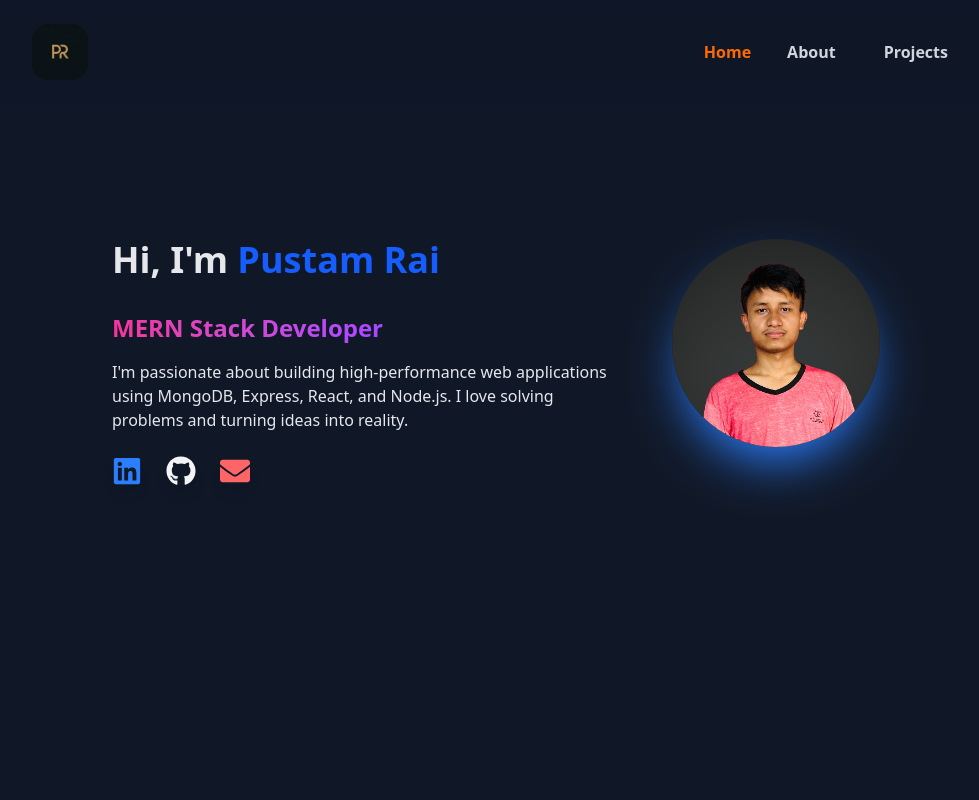
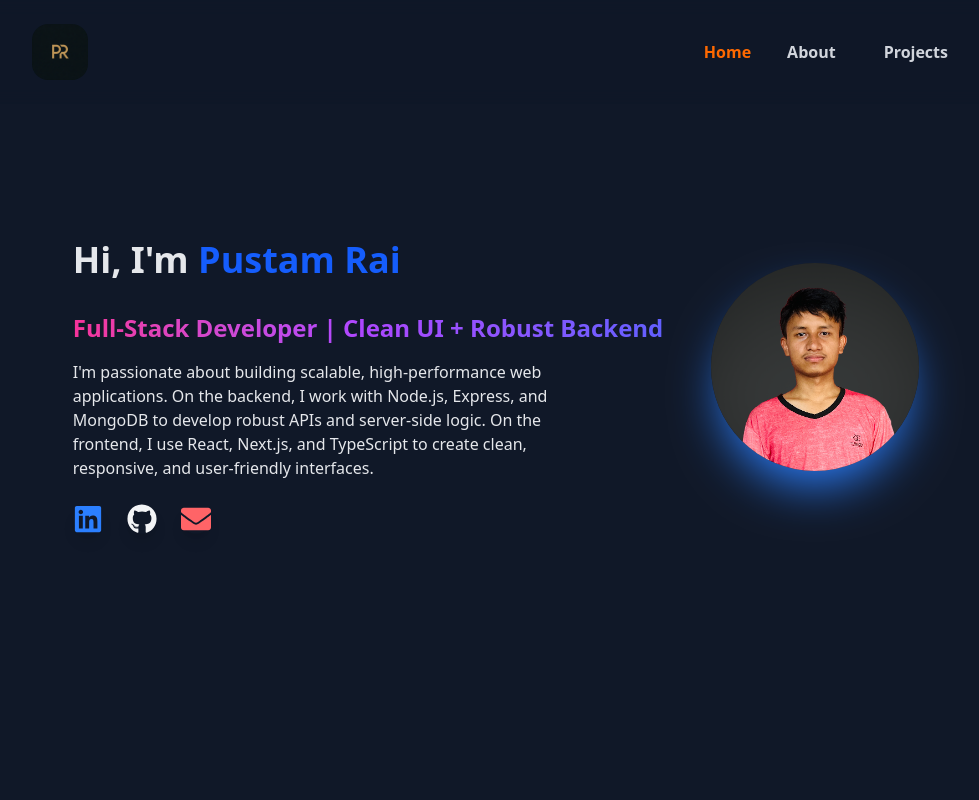
Before and after one commit to PustamRai/portfolio, a React (Vite) app: page / in a window 1280 px wide. Shown: the top 800 px of the page, without its empty margins (144-1123 px from the left). Built offline with nearby package versions, Linux system fonts and the light colour scheme.

Commit message:
update home component to highlight skills

```diff
--- a/src/pages/Home.jsx
+++ b/src/pages/Home.jsx
@@ -28,13 +28,15 @@ function Home() {
             Hi, I'm <span className="text-blue-600">Pustam Rai</span>
           </h1>
           <h2 className="text-xl md:text-2xl font-semibold bg-gradient-to-r from-pink-500 via-purple-500 to-indigo-500 bg-clip-text text-transparent mt-2">
-            MERN Stack Developer
+            Full-Stack Developer | Clean UI + Robust Backend
           </h2>
 
           <p className="text-gray-200 mt-4 max-w-lg">
-            I'm passionate about building high-performance web applications
-            using MongoDB, Express, React, and Node.js. I love solving problems
-            and turning ideas into reality.
+            I'm passionate about building scalable, high-performance web
+            applications. On the backend, I work with Node.js, Express, and
+            MongoDB to develop robust APIs and server-side logic. On the
+            frontend, I use React, Next.js, and TypeScript to create clean,
+            responsive, and user-friendly interfaces.
           </p>
 
           <div className="mt-6 flex items-center space-x-6">
@@ -74,13 +76,15 @@ function Home() {
                 Hi, I'm <span className="text-blue-600">Pustam Rai</span>
               </h1>
               <h2 className="text-xl md:text-2xl font-semibold bg-gradient-to-r from-pink-500 via-purple-500 to-indigo-500 bg-clip-text text-transparent mt-2">
-                MERN Stack Developer
+                Full-Stack Developer | Clean UI + Robust Backend
               </h2>
 
-              <p className="text-gray-200 mt-4 max-w-lg">
-                I'm passionate about building high-performance web applications
-                using MongoDB, Express, React, and Node.js. I love solving
-                problems and turning ideas into reality.
+              <p className="text-gray-200  mt-4 max-w-lg">
+                I'm passionate about building scalable, high-performance web
+                applications. On the backend, I work with Node.js, Express, and
+                MongoDB to develop robust APIs and server-side logic. On the
+                frontend, I use React, Next.js, and TypeScript to create clean,
+                responsive, and user-friendly interfaces.
               </p>
 
               <div className="mt-6 flex items-center space-x-6">
```
